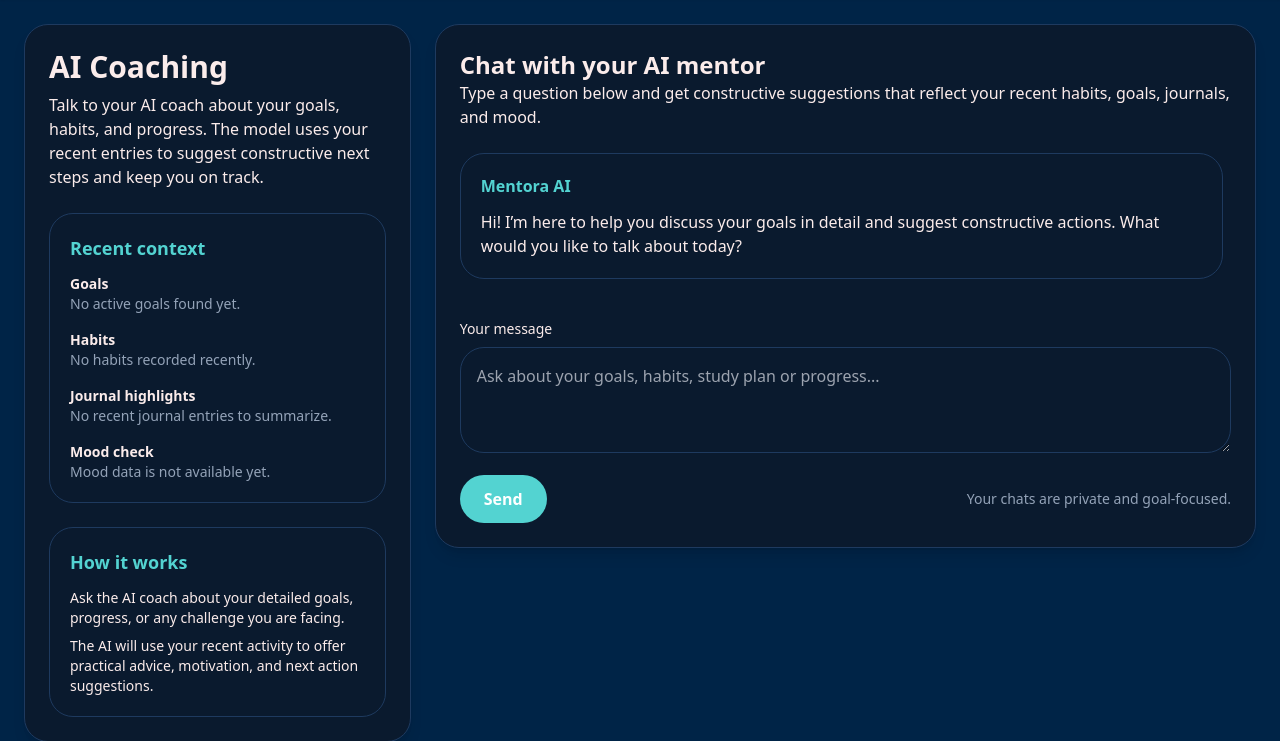
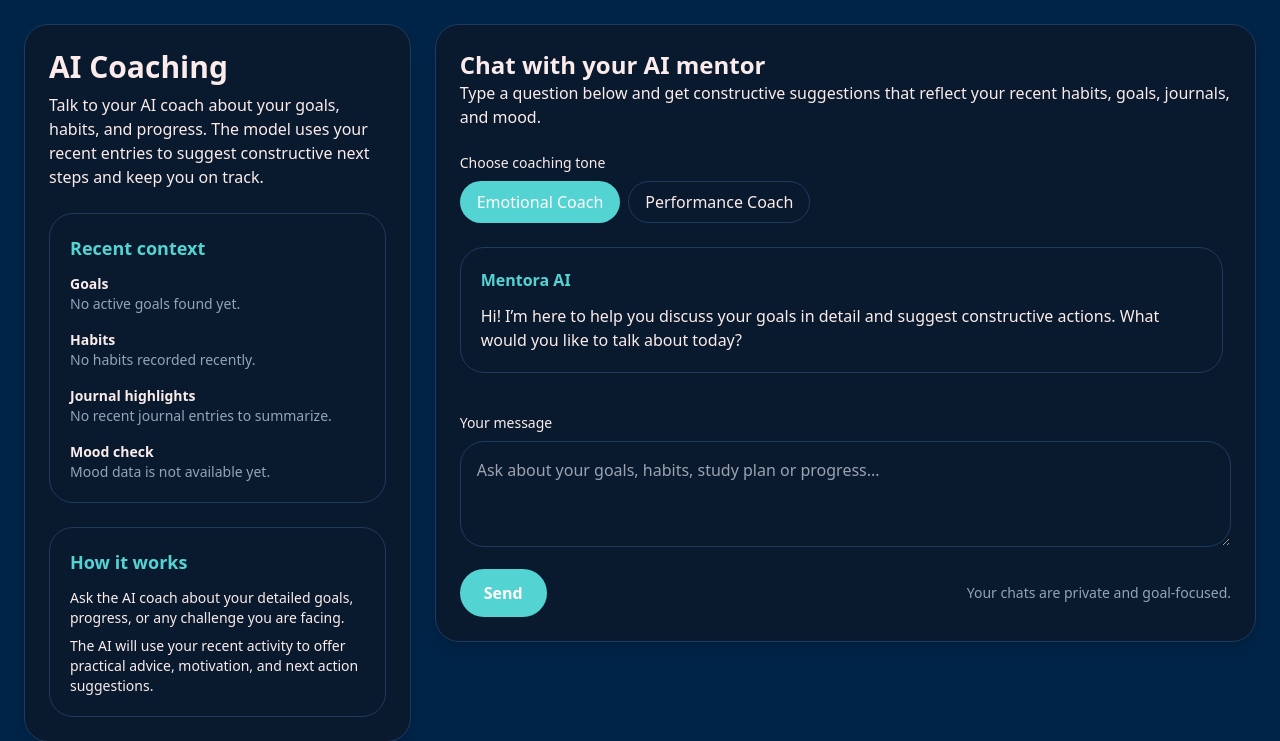
Before and after one commit to ssakiinaa/mentora_ai, a Django app: page /dashboard/chat/ in a window 1280 px wide. Shown: the part 65-806 px from the top of the page. Run offline with Django 5.2, Linux system fonts and the light colour scheme; the visitor is signed in with stand-in values (Sample User, id 1); data that the repository does not hold is empty; some libraries are stand-ins or nearby versions.

Commit message:
Added toggle to set tone for coach

```diff
--- a/mentora/dashboard/views.py
+++ b/mentora/dashboard/views.py
@@ -103,6 +103,7 @@ def ai_chat_reply(request):
         return JsonResponse({'error': 'Invalid request method.'}, status=405)
 
     user_question = request.POST.get('message', '').strip()
+    tone_mode = request.POST.get('tone_mode', 'empathy')
     if not user_question:
         return JsonResponse({'error': 'Please ask a question to continue the chat.'}, status=400)
 
@@ -134,7 +135,7 @@ def ai_chat_reply(request):
             context_lines.append(f'- {mood.date}: {mood.mood_emoji} {mood.mood_scale}/10')
 
     user_context = '\n'.join(context_lines)
-    ai_reply = ai_core.generate_coaching_response(user_question, user_context)
+    ai_reply = ai_core.generate_coaching_response(user_question, user_context, tone_mode)
 
     return JsonResponse({'reply': ai_reply})
 
--- a/mentora/templates/dashboard/chat.html
+++ b/mentora/templates/dashboard/chat.html
@@ -99,6 +99,15 @@
           <p class="text-[var(--text-secondary)]">Type a question below and get constructive suggestions that reflect your recent habits, goals, journals, and mood.</p>
         </div>
 
+        <div class="mb-6">
+          <label class="block text-sm font-medium text-[var(--text-primary)] mb-2">Choose coaching tone</label>
+          <div class="flex flex-wrap gap-2">
+            <button type="button" id="tone-life" class="px-4 py-2 rounded-full border border-[var(--border-color)] bg-[var(--bg-secondary)] text-[var(--text-primary)] transition focus:outline-none">Emotional Coach</button>
+            <button type="button" id="tone-success" class="px-4 py-2 rounded-full border border-[var(--border-color)] bg-[var(--bg-secondary)] text-[var(--text-primary)] transition focus:outline-none">Performance Coach</button>
+          </div>
+          <input type="hidden" name="tone_mode" id="tone-mode" value="empathy">
+        </div>
+
         <div id="chat-messages" class="flex flex-col flex-1 overflow-y-auto space-y-4 mb-6 max-h-[60vh] pr-2">
           <div class="rounded-3xl bg-[var(--bg-secondary)] p-5 border border-[var(--border-color)] shadow-sm">
             <p class="font-semibold text-[var(--accent-primary)]">Mentora AI</p>
@@ -127,10 +136,32 @@
   const chatInput = document.getElementById('chat-input');
   const chatMessages = document.getElementById('chat-messages');
   const chatStatus = document.getElementById('chat-status');
+  const toneModeInput = document.getElementById('tone-mode');
+  const toneLifeBtn = document.getElementById('tone-life');
+  const toneSuccessBtn = document.getElementById('tone-success');
+
+  function setToneMode(mode) {
+    toneModeInput.value = mode;
+    if (mode === 'performance') {
+      toneSuccessBtn.classList.add('bg-[var(--accent-primary)]', 'text-white', 'border-transparent');
+      toneSuccessBtn.classList.remove('bg-[var(--bg-secondary)]', 'text-[var(--text-primary)]');
+      toneLifeBtn.classList.remove('bg-[var(--accent-primary)]', 'text-white', 'border-transparent');
+      toneLifeBtn.classList.add('bg-[var(--bg-secondary)]', 'text-[var(--text-primary)]');
+    } else {
+      toneLifeBtn.classList.add('bg-[var(--accent-primary)]', 'text-white', 'border-transparent');
+      toneLifeBtn.classList.remove('bg-[var(--bg-secondary)]', 'text-[var(--text-primary)]');
+      toneSuccessBtn.classList.remove('bg-[var(--accent-primary)]', 'text-white', 'border-transparent');
+      toneSuccessBtn.classList.add('bg-[var(--bg-secondary)]', 'text-[var(--text-primary)]');
+    }
+  }
+
+  toneLifeBtn.addEventListener('click', () => setToneMode('empathy'));
+  toneSuccessBtn.addEventListener('click', () => setToneMode('performance'));
+  setToneMode('empathy');
 
   function appendMessage(role, text) {
     const wrapper = document.createElement('div');
-    wrapper.className = 'rounded-3xl p-5 shadow-sm self-end';
+    wrapper.className = 'rounded-3xl p-5 shadow-sm';
     wrapper.style.color = 'var(--text-primary)';
     wrapper.style.backgroundColor = role === 'user'
       ? (document.documentElement.classList.contains('dark') ? '#0f172a' : '#f8fafc')
@@ -138,7 +169,7 @@
     wrapper.style.border = '1px solid ' + (role === 'user'
       ? (document.documentElement.classList.contains('dark') ? '#334155' : '#d1d5db')
       : getComputedStyle(document.documentElement).getPropertyValue('--border-color'));
-    wrapper.style.alignSelf = 'flex-end';
+    wrapper.style.alignSelf = role === 'user' ? 'flex-end' : 'flex-start';
 
     const header = document.createElement('p');
     header.className = 'font-semibold';
@@ -154,6 +185,40 @@
     wrapper.appendChild(message);
     chatMessages.appendChild(wrapper);
     chatMessages.scrollTop = chatMessages.scrollHeight;
+  }
+
+  async function appendTypingMessage(role, text) {
+    const wrapper = document.createElement('div');
+    wrapper.className = 'rounded-3xl p-5 shadow-sm';
+    wrapper.style.color = 'var(--text-primary)';
+    wrapper.style.backgroundColor = role === 'user'
+      ? (document.documentElement.classList.contains('dark') ? '#0f172a' : '#f8fafc')
+      : getComputedStyle(document.documentElement).getPropertyValue('--bg-secondary');
+    wrapper.style.border = '1px solid ' + (role === 'user'
+      ? (document.documentElement.classList.contains('dark') ? '#334155' : '#d1d5db')
+      : getComputedStyle(document.documentElement).getPropertyValue('--border-color'));
+    wrapper.style.alignSelf = role === 'user' ? 'flex-end' : 'flex-start';
+
+    const header = document.createElement('p');
+    header.className = 'font-semibold';
+    header.style.color = 'var(--accent-primary)';
+    header.textContent = role === 'user' ? 'You' : 'Mentora AI';
+
+    const message = document.createElement('p');
+    message.className = 'mt-3 whitespace-pre-wrap';
+    message.style.color = 'var(--text-primary)';
+    message.textContent = '';
+
+    wrapper.appendChild(header);
+    wrapper.appendChild(message);
+    chatMessages.appendChild(wrapper);
+    chatMessages.scrollTop = chatMessages.scrollHeight;
+
+    for (let i = 0; i < text.length; i += 1) {
+      message.textContent += text.charAt(i);
+      chatMessages.scrollTop = chatMessages.scrollHeight;
+      await new Promise((resolve) => setTimeout(resolve, 25));
+    }
   }
 
   chatInput.addEventListener('keydown', (event) => {
@@ -188,7 +253,7 @@
       if (!response.ok) {
         appendMessage('assistant', data.error || 'Sorry, I could not process that right now.');
       } else {
-        appendMessage('assistant', data.reply || 'I could not generate a response.');
+        await appendTypingMessage('assistant', data.reply || 'I could not generate a response.');
       }
     } catch (error) {
       appendMessage('assistant', 'A network error occurred. Please try again.');
```
Also changed, not shown: mentora/dashboard/ai_service.py (+26 -6 lines).
